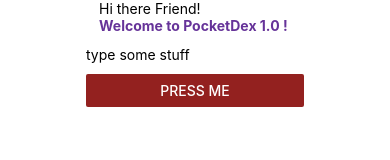
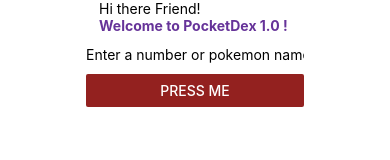
Before and after one commit to medhatnar/pocketdex, a React Native app: screen / in a window 390 px wide. Shown: the top 160 px of the page. Built offline with nearby package versions, Linux system fonts and the light colour scheme.

Commit message:
changed placeholder

```diff
--- a/CustomForm.js
+++ b/CustomForm.js
@@ -7,7 +7,7 @@
     <View>
       <TextInput
         style={{height: 40}}
-        placeholder='type some stuff'
+        placeholder='Enter a number or pokemon name'
         onChangeText={this.props.textChangeAction}
         ref={input => { this.textInput = input }}
       />
```
